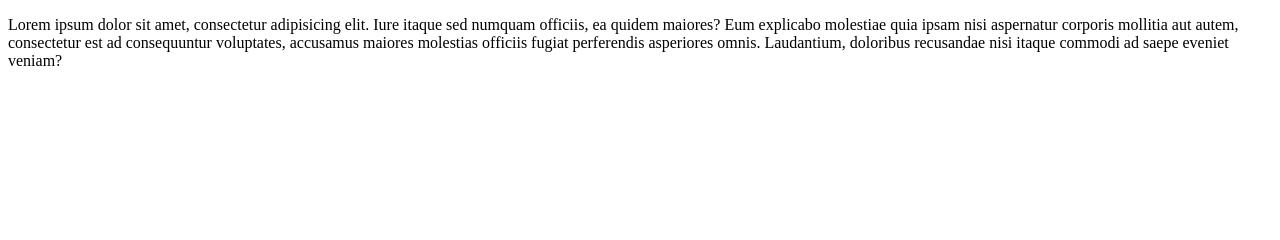
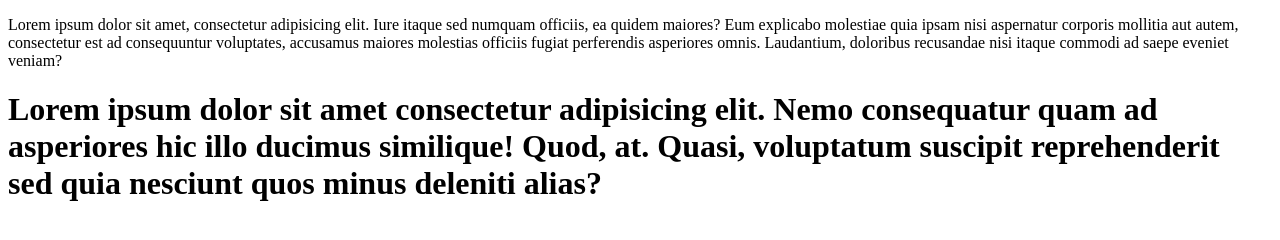
Before and after one commit to mern-project01/normal-page, a plain HTML site: page index.html in a window 1280 px wide. Drawn offline with Linux system fonts and the light colour scheme.

Commit message:
second commit

```diff
--- a/index.html
+++ b/index.html
@@ -11,5 +11,10 @@
             Lorem ipsum dolor sit amet, consectetur adipisicing elit. Iure itaque sed numquam officiis, ea quidem maiores? Eum explicabo molestiae quia ipsam nisi aspernatur corporis mollitia aut autem, consectetur est ad consequuntur voluptates, accusamus maiores molestias officiis fugiat perferendis asperiores omnis. Laudantium, doloribus recusandae nisi itaque commodi ad saepe eveniet veniam?
         </p>
     </div>
+    <div>
+        <h1>
+            Lorem ipsum dolor sit amet consectetur adipisicing elit. Nemo consequatur quam ad asperiores hic illo ducimus similique! Quod, at. Quasi, voluptatum suscipit reprehenderit sed quia nesciunt quos minus deleniti alias?
+        </h1>
+    </div>
 </body>
 </html>
```
